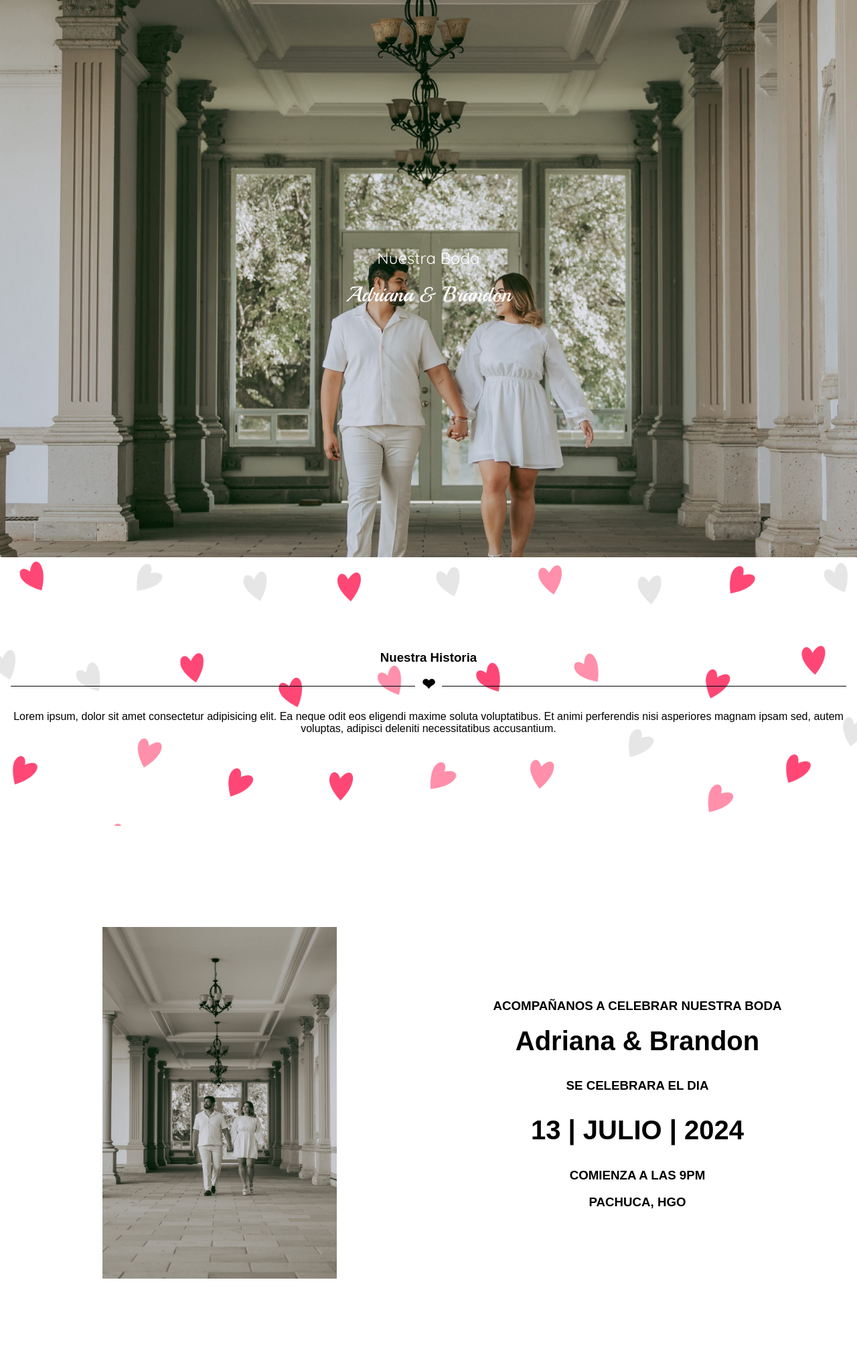
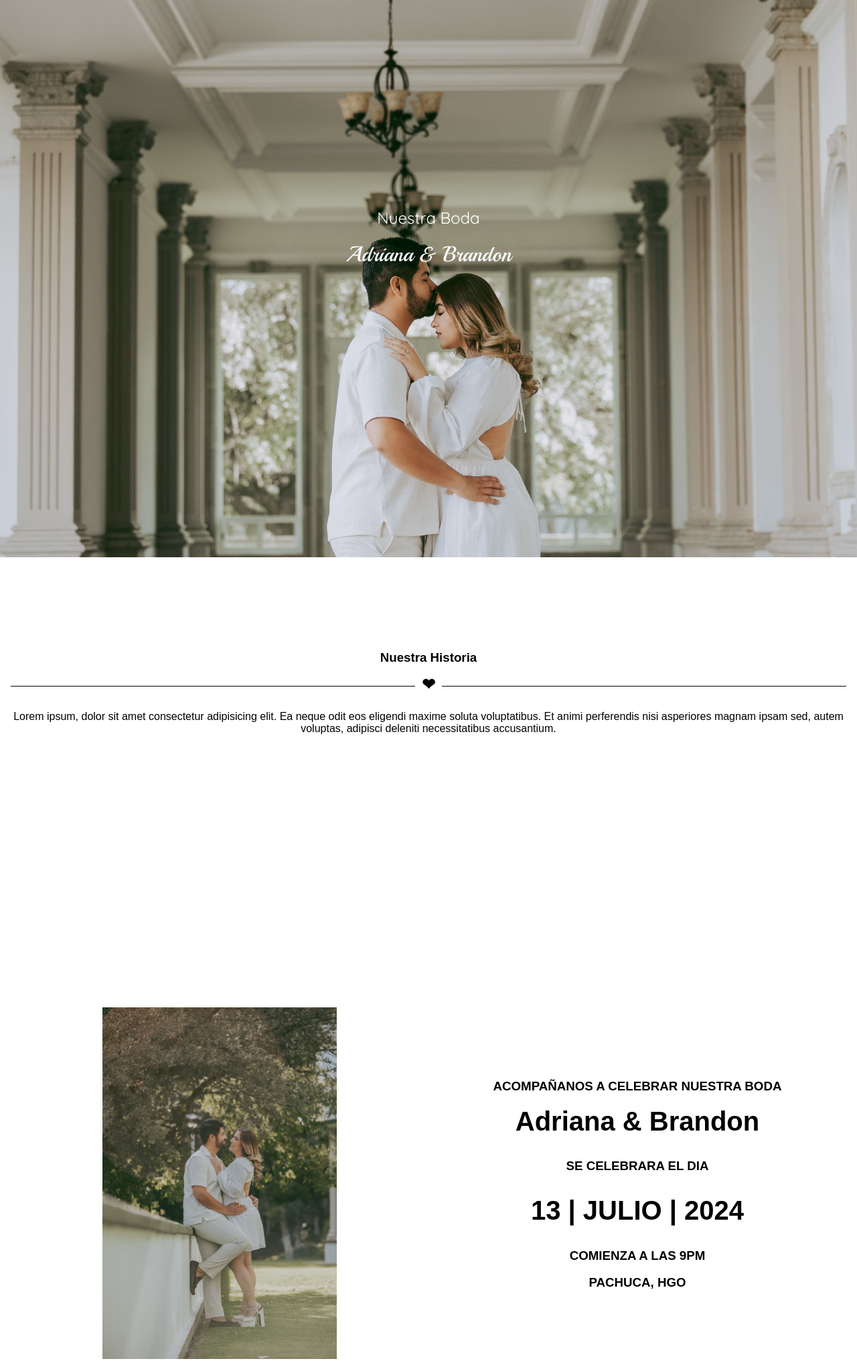
Before and after one commit to DevGragy/weeding-adri, an Astro site: page / in a window 1280 px wide. Shown: the top 2032 px of the page at 67% size. Built offline with nearby package versions, Linux system fonts and the light colour scheme; Astro itself is replaced by a stand-in of ours; a web font is replaced by a local one.

Commit message:
fix(*): Change images and background position on iOS

```diff
--- a/src/components/Counter.astro
+++ b/src/components/Counter.astro
@@ -75,17 +75,17 @@ const { title } = Astro.props;
     justify-content: center;
     align-items: center;
     text-align: center;
-    margin: 0 auto;
+    margin: 60px auto;
     padding: 100px 1rem;
     width: 100%;
     font-family: "Arsenal", sans-serif;
     font-weight: 400;
-    /* background-image: linear-gradient(to top, #fad0c4 0%, #ffd1ff 100%); */
-    background-image: url("/images/hearts-01.jpg");
+    background-image: linear-gradient(to top, #fad0c4 0%, #ffd1ff 100%);
+    /* background-image: url("/images/hearts-01.jpg");
     background-repeat: no-repeat;
     background-attachment: fixed;
     background-position: center;
-    background-size: cover;
+    background-size: cover; */
   }
   #countdown {
     display: flex;
--- a/src/components/Hero.astro
+++ b/src/components/Hero.astro
@@ -8,8 +8,10 @@ const { title, subtitle } = Astro.props;
 ---
 
 <div class="container">
-  <h2>{subtitle}</h2>
-  <h1>{title}</h1>
+  <div class="text-container">
+    <h2>{subtitle}</h2>
+    <h1>{title}</h1>
+  </div>
 </div>
 
 <style>
@@ -29,9 +31,8 @@ const { title, subtitle } = Astro.props;
     justify-content: center;
     text-align: center;
     color: white;
-    background-image: url("/images/ba-02-min.jpg");
+    background-image: url("/images/ba_01_min.jpg");
     background-repeat: no-repeat;
-    background-attachment: fixed;
     background-position: center;
     background-size: cover;
   }
@@ -44,4 +45,7 @@ const { title, subtitle } = Astro.props;
     font-family: "Quicksand", sans-serif;
     font-weight: 400;
   }
+  .text-container {
+    margin-bottom: 120px;
+  }
 </style>
--- a/src/components/Story.astro
+++ b/src/components/Story.astro
@@ -25,10 +25,6 @@ const { title, body } = Astro.props;
     width: 100%;
     font-family: "Arsenal", sans-serif;
     font-weight: 400;
-    background-image: url("/images/hearts-01.jpg");
-    background-repeat: no-repeat;
-    background-attachment: fixed;
-    background-size: cover;
   }
   .container-half h2 {
     width: 100%;
--- a/src/components/WeedingEvents.astro
+++ b/src/components/WeedingEvents.astro
@@ -14,7 +14,7 @@ const { title, subtitle, celebration, date, start, location } = Astro.props;
 <div class="container">
   <div>
     <img
-      src="/images/ba-01-min.jpg"
+      src="/images/ba_02_min.jpg"
       alt={title}
       class="image-bg"
     />
@@ -33,7 +33,7 @@ const { title, subtitle, celebration, date, start, location } = Astro.props;
   .container {
     height: 100vh;
     width: 100%;
-    margin: auto;
+    margin: 120px auto;
     padding: 1rem;
     display: flex;
     flex-direction: column;
```
Also changed, not shown: public/images/ba-01-min.jpg (deleted), public/images/ba-02-min.jpg (deleted), public/images/ba_01_min.jpg (added), public/images/ba_02_min.jpg (added).
